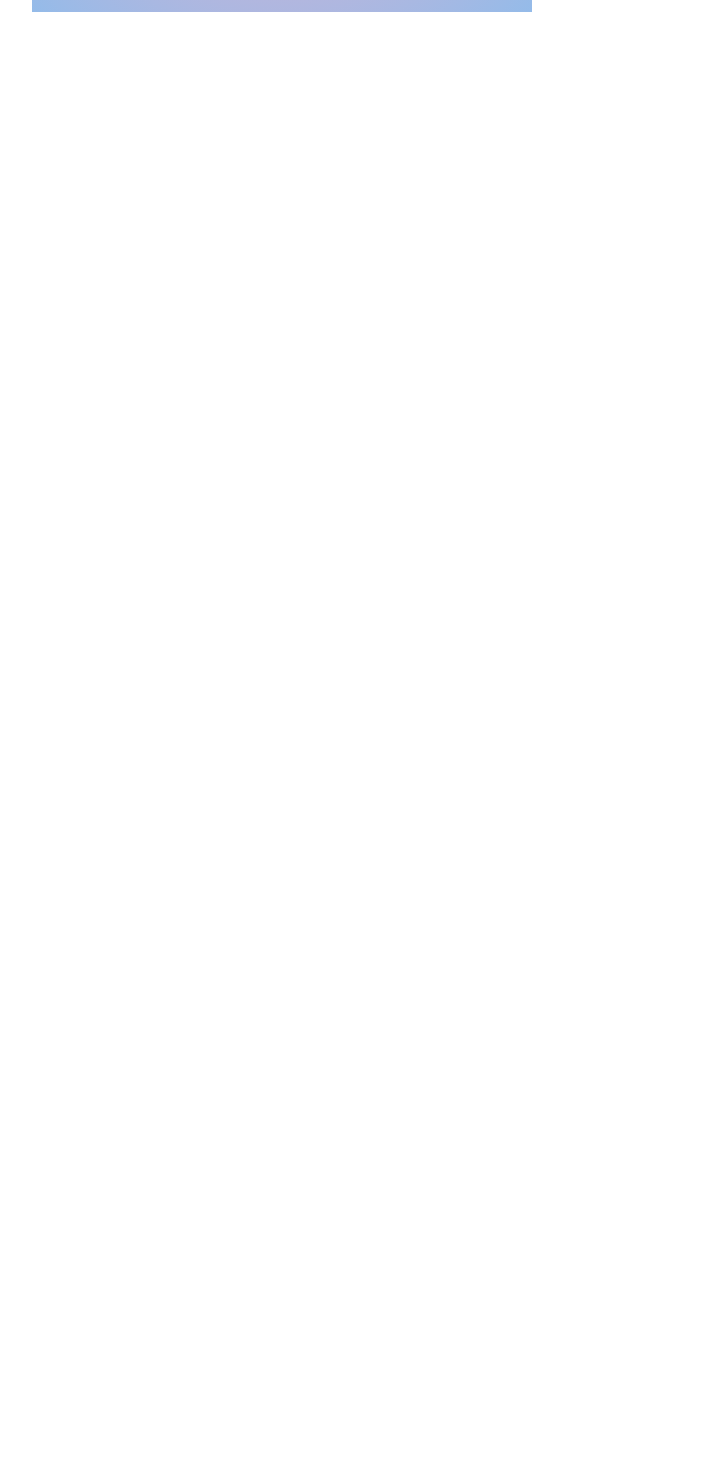
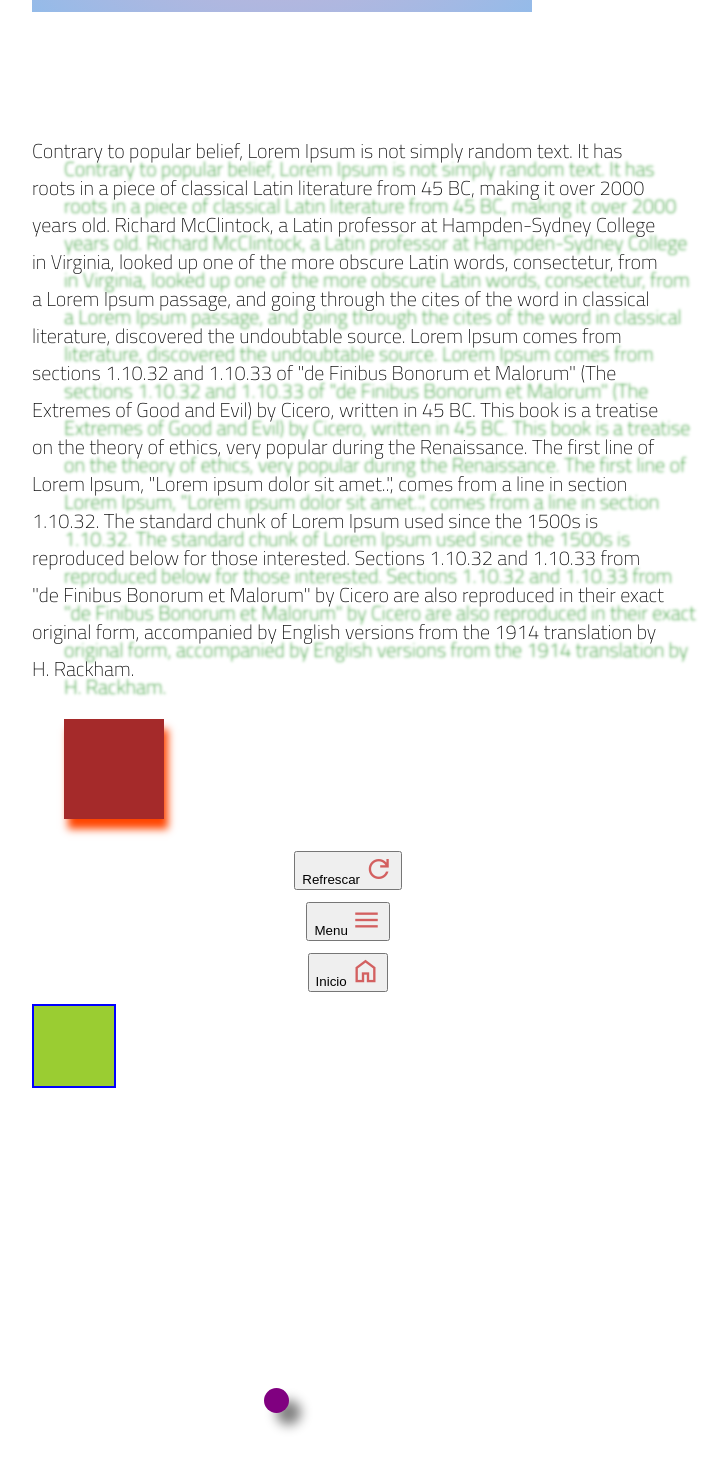
Before and after one commit to romaArtesyletras/gomy, an Angular app: page / in a window 1280 px wide. Shown: the part 7832-9302 px from the top of the page, without its empty margins (292-1019 px from the left). Before the commit the page ends 7952 px from the top, so only its background shows below. Built offline with nearby package versions, Linux system fonts and the light colour scheme; a web font is replaced by a local one.

Commit message:
[ADD] Animations and shadows

```diff
--- a/src/app/app.component.html
+++ b/src/app/app.component.html
@@ -237,5 +237,47 @@
 
   <div class="enterPadding"></div>
 
+  <div class="textTypes">
+    <div class="alineacion">
+      <p>
+        Contrary to popular belief, Lorem Ipsum is not simply random text. It has roots in a piece of classical Latin literature from 45 BC, making it over 2000 years old. Richard McClintock, a Latin professor at Hampden-Sydney College in Virginia, looked up one of the more obscure Latin words, consectetur, from a Lorem Ipsum passage, and going through the cites of the word in classical literature, discovered the undoubtable source. Lorem Ipsum comes from sections 1.10.32 and 1.10.33 of "de Finibus Bonorum et Malorum" (The Extremes of Good and Evil) by Cicero, written in 45 BC. This book is a treatise on the theory of ethics, very popular during the Renaissance. The first line of Lorem Ipsum, "Lorem ipsum dolor sit amet..", comes from a line in section 1.10.32.
+
+        The standard chunk of Lorem Ipsum used since the 1500s is reproduced below for those interested. Sections 1.10.32 and 1.10.33 from "de Finibus Bonorum et Malorum" by Cicero are also reproduced in their exact original form, accompanied by English versions from the 1914 translation by H. Rackham.
+      </p>
+    </div>
+
+    <div class="box"></div>
+
+    <div class="btn">
+      <button>
+        Refrescar
+        <span class="material-symbols-outlined">
+          refresh
+        </span>
+      </button>
+    </div>
+    <div class="btn">
+      <button>
+        Menu
+        <span class="material-symbols-outlined">
+          menu
+        </span>
+      </button>
+    </div>
+    <div class="btn">
+      <button>
+        Inicio
+        <span class="material-symbols-outlined">
+          home
+        </span>
+      </button>
+    </div>
+
+    <div class="boxAnimated"></div>
+
+    <div class="contentCircle">
+      <div class="circleRedAnimated"></div>
+    </div>
+  </div>
 
 </div>
--- a/src/app/app.component.scss
+++ b/src/app/app.component.scss
@@ -136,3 +136,107 @@ input.control {
         padding-left: 35%;
     }
 }
+
+
+// Align
+.textTypes {
+    width: 50%;
+    margin: 0 auto;
+}
+.alineacion {
+    text-align: right;
+    text-align: center;
+    text-align: justify;
+    text-align: left;
+
+    text-shadow: 32px 18px 3px green;
+}
+
+.box {
+    width: 100px;
+    height: 100px;
+    box-shadow: 4px 10px 8px orangered;
+    margin: 32px;
+    background-color: brown;
+}
+
+.btn {
+    width: 300px;
+    padding-bottom: 12px;
+    text-align: center;
+    margin: 0 auto;
+}
+
+.boxAnimated {
+    width: 80px;
+    height: 80px;
+    border: 1px solid #000000;
+    transition: 1s;
+    animation: firstAnimation 5s infinite;
+    margin-bottom: 100px;
+}
+
+@keyframes firstAnimation {
+    0% {
+        scale: 1;
+        border: 2px solid blue;
+        background-color: yellowgreen;
+        position: relative;
+        left: 0px;
+    }
+    100% {
+        scale: 2;
+        border: 2px solid orange;
+        background-color: blueviolet;
+        position: relative;
+        left: 100px;
+    }
+}
+
+.contentCircle {
+    width: 200px;
+    height: 200px;
+    margin: 32px;
+    margin-bottom: 300px;
+}
+.circleRedAnimated {
+    box-shadow: 12px 12px 12px gray;
+
+    width: 25px;
+    height: 25px;
+
+    position: relative;
+    left: 0px;
+    top: 0px;
+
+    border-radius: 50px;
+
+    animation: circleMovement 10s infinite;
+}
+
+@keyframes circleMovement {
+    0% {
+        top: 0px;
+        left: 0px;
+    }
+    25% {
+        top: 0px;
+        left: 200px;
+        background-color: orangered;
+    }
+    50% {
+        left: 200px;
+        top: 200px;
+        background-color: purple;
+    }
+    75% {
+        left: 0px;
+        top: 200px;
+        background-color: pink;
+    }
+    100% {
+        left: 0px;
+        top: 0px;
+        background-color: red;
+    }
+}
--- a/src/index.html
+++ b/src/index.html
@@ -15,6 +15,7 @@
   <link rel="preconnect" href="https://fonts.gstatic.com" crossorigin>
   <link href="https://fonts.googleapis.com/css2?family=Bungee+Inline&family=Cairo:wght@200&display=swap" rel="stylesheet">
 
+  <link href="https://fonts.googleapis.com/css2?family=Material+Symbols+Outlined" rel="stylesheet" />
 </head>
 <body>
   <app-root></app-root>
```
